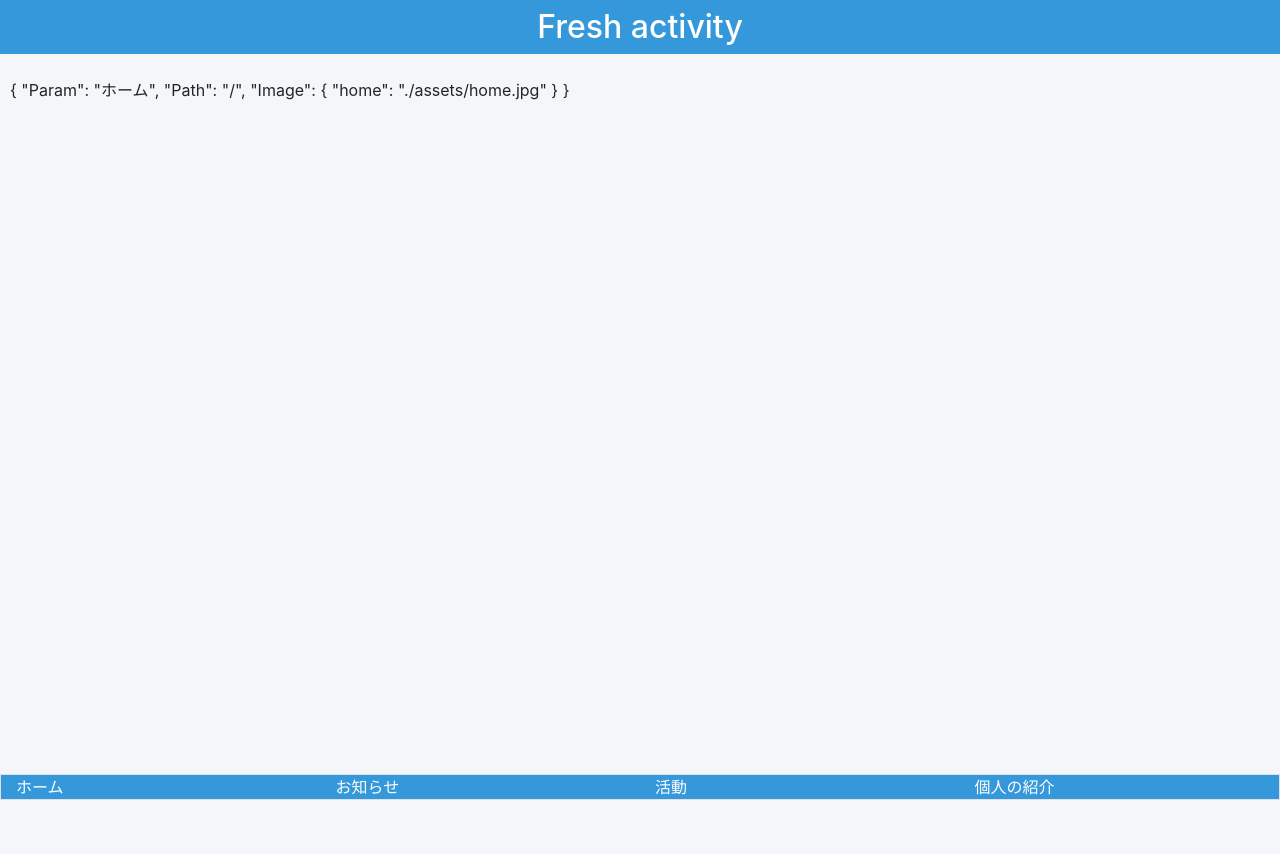
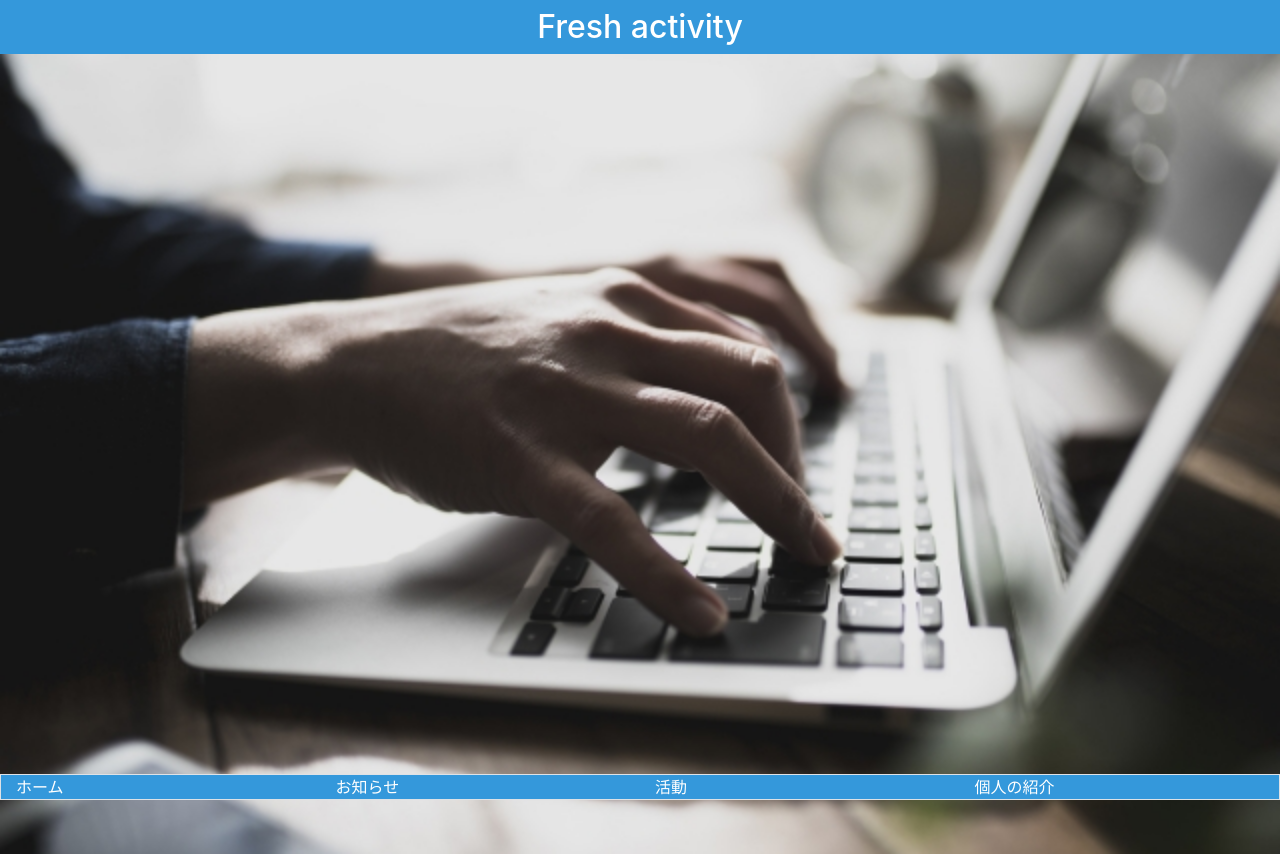
Before and after one commit to hasecom/ManagementSite, a Vue app in the folder managementsite/: page / in a window 1280 px wide. Before the commit the page ends 800 px from the top, so only its background shows below. Built offline with nearby package versions, Linux system fonts and the light colour scheme.

Commit message:
画像追加

```diff
--- a/managementsite/src/App.vue
+++ b/managementsite/src/App.vue
@@ -1,7 +1,7 @@
 <template>
-<div id="app">
+<div id="app" :style="body">
       <Header :Basic="basic" ref="header" />
-    <div class="mt-4" :style="body">
+    <div>
         <div id="body">
             <router-view :PageData="this.select[this.display][0]"></router-view>
         </div>
@@ -51,7 +51,6 @@ export default {
     },
     mounted:function(){
       this.TopPadding = this.$refs.header.$vnode.elm.clientHeight;
-      console.log(this.TopPadding)
     },
     methods: {
         LoadDisplayPath() {
--- a/managementsite/src/css/common.css
+++ b/managementsite/src/css/common.css
@@ -24,3 +24,12 @@ body{
 .pointer{
     cursor: pointer;
 }
+
+.full_img{
+    position: absolute;
+    top:0;
+    right:0;
+    left:0;
+    bottom:0;
+    width: 100%;
+}
--- a/managementsite/src/js/data.js
+++ b/managementsite/src/js/data.js
@@ -30,7 +30,7 @@ export const Home = [
         Param:"ホーム",
         Path:Basic[0].FooterMenu["ホーム"],
         Image:{
-            "home":'./assets/home.jpg'
+            "home":'assets/home.jpg'
         }
     }
 ]
--- a/managementsite/src/scene/Home.vue
+++ b/managementsite/src/scene/Home.vue
@@ -1,8 +1,8 @@
 <template>
 <div>
-    <div>
-{{PageData}}
-    </div>
+    <img class="full_img" :src="require('../'+PageData.Image.home)">
+
+    <br>
 </div>
 </template>
 
@@ -10,10 +10,16 @@
 export default {
     props: {
         PageData: {
-            type: Object
+            type: Object,
         }
     },
-    mounted:function(){
+    data() {
+        return {
+            bb:"/home",
+            cc:"assets/home.jpg"
+        }
+    },
+    mounted: function () {
 
     }
 }
```
